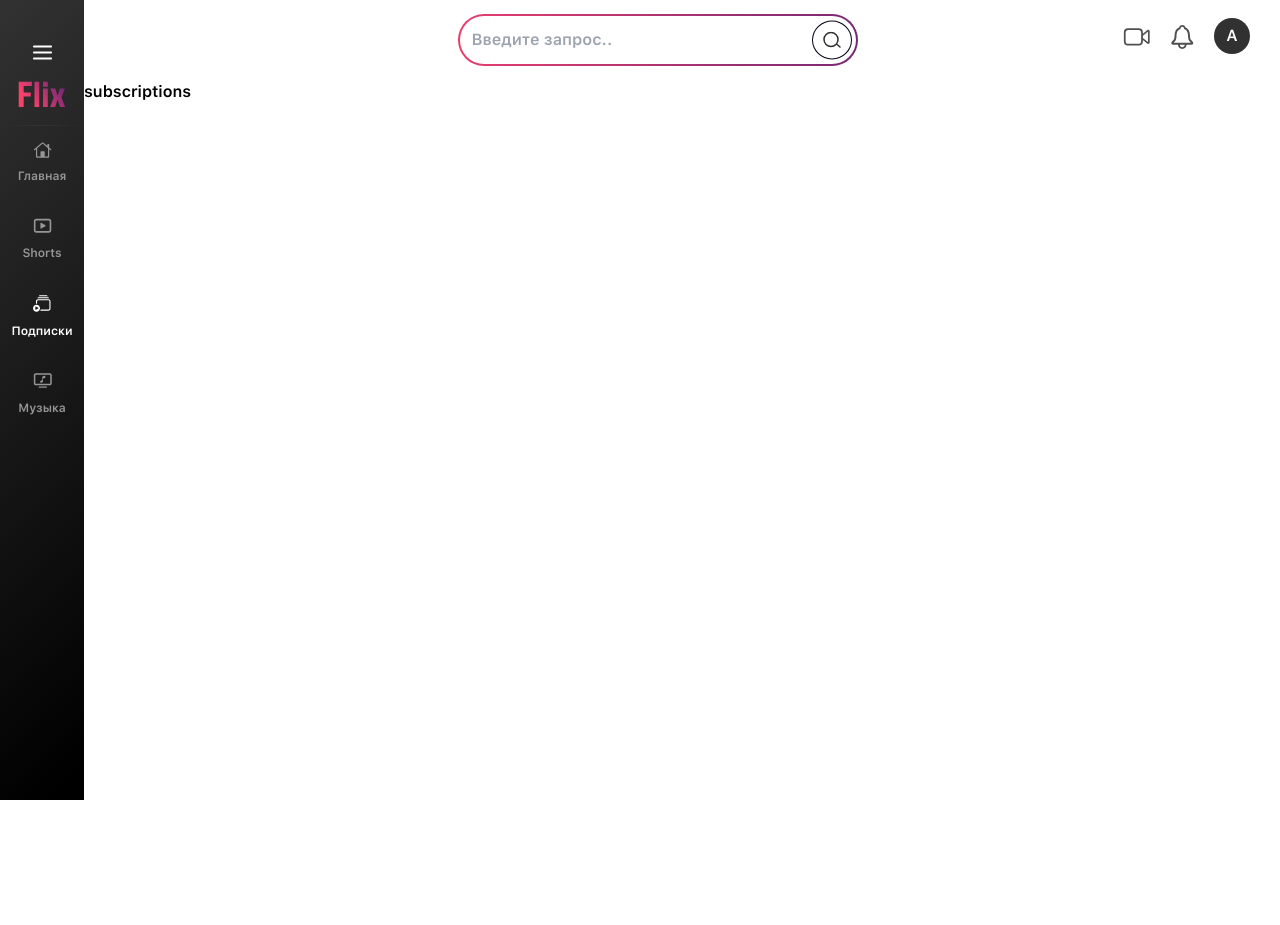
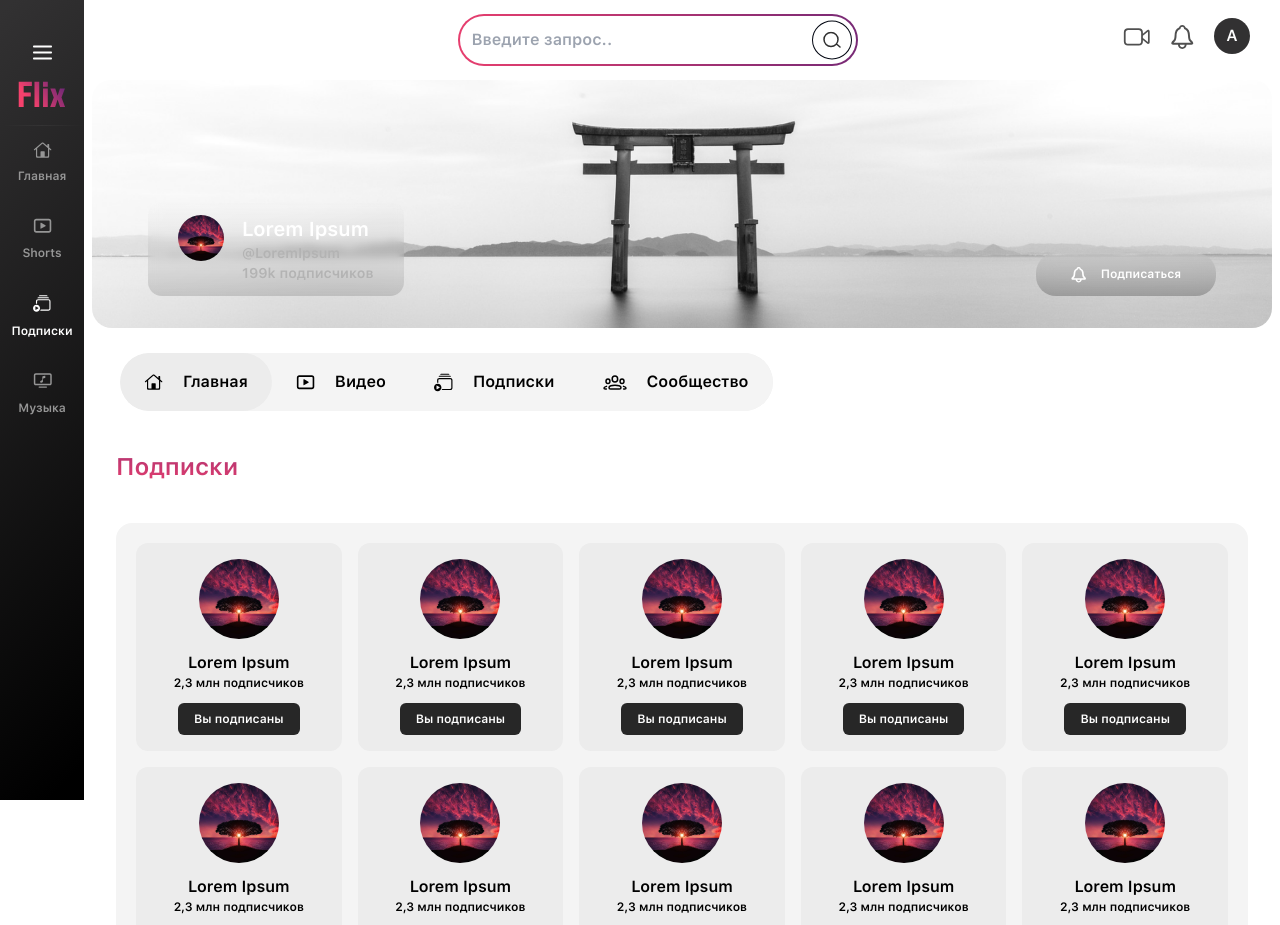
Before and after one commit to Ganeeral/Flixx, a Next.js app: page /subscriptions in a window 1280 px wide. Shown: the top 925 px of the page. Before the commit the page ends 800 px from the top, so only its background shows below. Built offline with nearby package versions, Linux system fonts and the light colour scheme.

Commit message:
add subscriptionPage

```diff
--- a/design-system.ts
+++ b/design-system.ts
@@ -4,8 +4,9 @@ export const screens = {
   laptop: "1490px",
   tablet: "1100px",
   "tablet-s": "790px",
+  flix: "700px",
   mobile: "577px",
-  flix: "700px",
+  "sm-mobile": "335px",
 };
 
 export const indents = {
@@ -32,6 +33,7 @@ export const colors = {
   authorPreview: "#B3B3B3",
   searchText: "#303030",
   nameChannel: "#616161",
+  btnBlack: "#272727",
   sideText: "#969696",
   "black-background": "#1C1D20",
   white: "#FFFFFF",
--- a/src/app/(MainApp)/subscriptions/page.tsx
+++ b/src/app/(MainApp)/subscriptions/page.tsx
@@ -1,9 +1,37 @@
-import React from 'react'
+import ChannelPreviewSection from "@/sections/channelPreview/channelPreviewSection";
+import CategorySliderAccount from "@/sections/categoryslider/categorySliderAccount";
+import React from "react";
+import Image from "next/image";
+import { Video } from "@/types/video";
+import SubCard from "@/components/videoCard/subCard";
 
 const subscriptions = () => {
   return (
-    <div>subscriptions</div>
-  )
-}
+    <>
+      <ChannelPreviewSection />
+      <CategorySliderAccount />
 
-export default subscriptions
+      <div className="flex flex-col gap-10 mx-8">
+        <div className="textGradient mt-[40px] text-2xl">Подписки</div>
+        <div className="max-w-[80vw] overflow-hidden sm-mobile:max-w-[88vw] mobile:max-w-[93vw]">
+          <div className="bg-[#f4f4f4] flex overflow-auto scrollbar-hide relative rounded-2xl p-5 tablet-s:grid tablet-s:grid-cols-4 tablet:grid-cols-5 laptop:grid-cols-6 desktop:grid-cols-7 bd:grid-cols-9 place-items-center gap-4">
+            <SubCard />
+            <SubCard />
+            <SubCard />
+            <SubCard />
+            <SubCard />
+            <SubCard />
+            <SubCard />
+            <SubCard />
+            <SubCard />
+            <SubCard />
+            <SubCard />
+            <SubCard />
+          </div>
+        </div>
+      </div>
+    </>
+  );
+};
+
+export default subscriptions;
--- a/src/components/sidebar/sidebarMobile.tsx
+++ b/src/components/sidebar/sidebarMobile.tsx
@@ -133,7 +133,7 @@ export default function Home() {
   }, [showLess]);
 
   return (
-    <div className={`max-w-[248px] z-30 fixed tablet-s:hidden w-full`} style={{maxWidth: isColumn ? "84px" : "248px"}}>
+    <div className={`max-w-[248px] z-30 fixed tablet-s:hidden w-full`} style={{maxWidth: isColumn ? "0px" : "248px"}}>
       <div className="max-w-[248px]">
         <motion.div
           animate={controls}
--- /dev/null
+++ b/src/components/videoCard/subCard.tsx
@@ -0,0 +1,30 @@
+import Image from "next/image";
+import React from "react";
+
+const SubCard = () => {
+  return (
+    <>
+      <div className="bg-[#ececec] rounded-xl min-w-[210px] tablet-s:min-w-0 tablet-s:max-w-[210px] w-full justify-center items-center py-4 flex flex-col gap-y-3">
+        <div className="h-20 w-20 rounded-full flex justify-center items-center relative">
+          <Image
+            src="/images/tree.jpg"
+            alt=""
+            fill
+            className="rounded-full object-center object-cover min-w-20"
+          />
+        </div>
+
+        <div className="flex justify-center flex-col gap-x-4">
+          <p className="text-base text-center">Lorem Ipsum</p>
+          <p className="text-xs text-center">2,3 млн подписчиков</p>
+        </div>
+
+        <button className="px-4 py-2 text-xs text-white bg-btnBlack rounded-md">
+          Вы подписаны
+        </button>
+      </div>
+    </>
+  );
+};
+
+export default SubCard;
--- a/src/sections/categoryslider/categorySliderAccount.tsx
+++ b/src/sections/categoryslider/categorySliderAccount.tsx
@@ -22,7 +22,7 @@ const categories = [
   },
   {
     title: "Подписки",
-    to: "/channel",
+    to: "/subscriptions",
     icon: <SubsIcon />,
   },
   {
@@ -41,7 +41,7 @@ const SliderAccount: React.FC = () => {
 
   return (
     <div className="category flex flix:ml-5 mt-[25px]">
-      <div className="max-w-[100vw] overflow-hidden flix:max-w-[85vw]">
+      <div className="max-w-[100vw] overflow-hidden">
         <div className="flex items-center justify-between px-4">
           <div className="flex rounded-[46px] bg-[#F4F4F4] overflow-auto scrollbar-hide relative">
             {categories.map((category, index) => (
```
Also changed, not shown: src/app/(WatchApp)/watch/[id]/page.tsx (+1 -14 lines).
